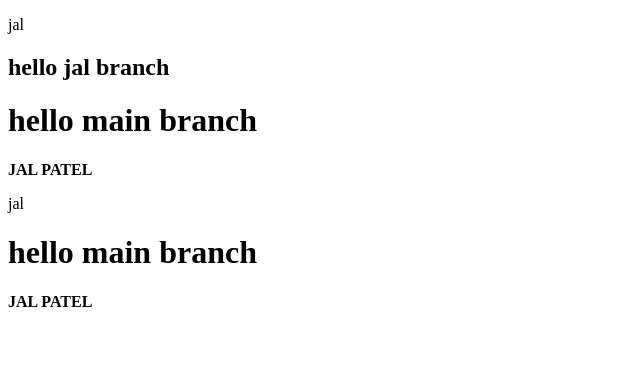
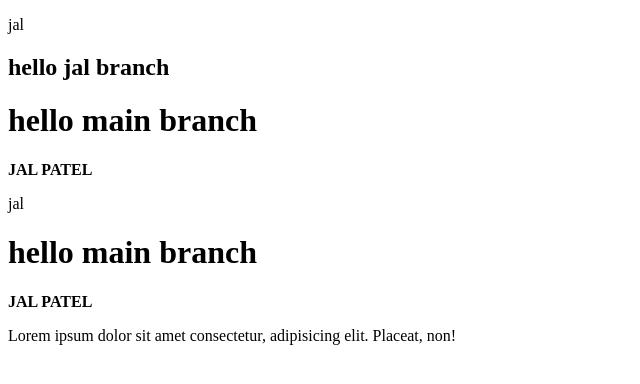
Before and after one commit to jalpatel2646/Assignment-3, a plain HTML site: page Assignment-3/TW.html in a window 1280 px wide. Shown: the whole page, without its empty margins (0-640 px from the left). Drawn offline with Linux system fonts and the light colour scheme.

Commit message:
jalchange

```diff
--- a/Assignment-3/TW.html
+++ b/Assignment-3/TW.html
@@ -26,5 +26,6 @@
     <h1>hello main branch </h1>
 
     <B>JAL PATEL</B>
+    <p>Lorem ipsum dolor sit amet consectetur, adipisicing elit. Placeat, non!</p>
 </body>
 </html>
```
